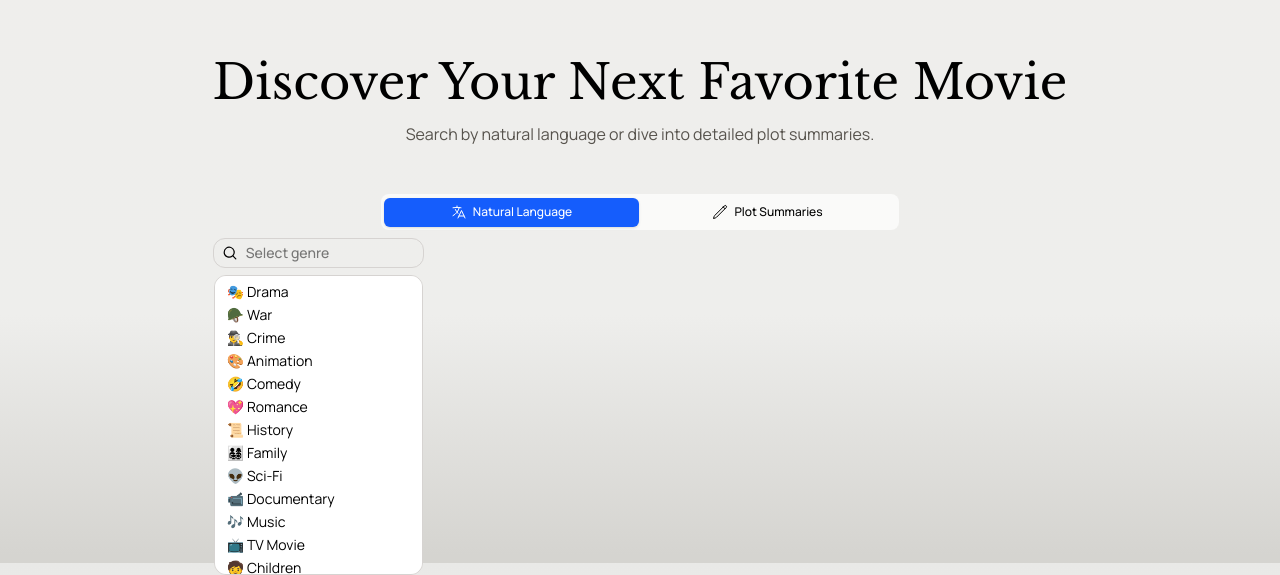
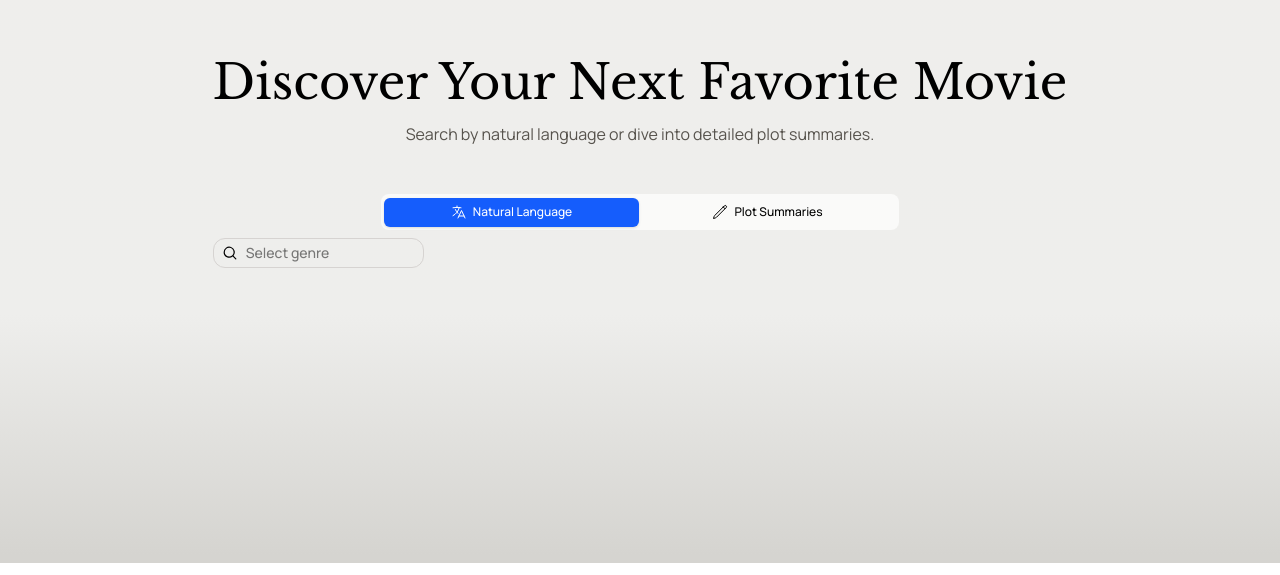
Before and after one commit to dibkb/cinema-lens-client, a React (Vite) app: page / in a window 1280 px wide. Shown: the part 237-812 px from the top of the page. Built offline with nearby package versions, Linux system fonts and the light colour scheme.

Commit message:
scrollbar

```diff
--- a/src/components/genre/select.tsx
+++ b/src/components/genre/select.tsx
@@ -3,9 +3,12 @@ import Magnifier from "../../icons/maginifer";
 import Xcircle from "@/icons/x-circle";
 import { genres } from "@/data/genre";
 import { cn } from "@/lib/utils";
+import "@/styles/scrollbar.css";
+
 const SelectGenre = () => {
   const [input, setInput] = useState("");
   const [selected, setSelected] = useState<number[]>([]);
+  const [isFocused, setIsFocused] = useState(false);
 
   const onSelectHandler = useCallback((id: number) => {
     setSelected((prev) => [...prev, id]);
@@ -14,7 +17,12 @@ const SelectGenre = () => {
     setSelected((prev) => prev.filter((item) => item !== id));
   }, []);
   const onClickHandler = useCallback(
-    (id: number) => {
+    (id: number, event: React.MouseEvent<HTMLDivElement>) => {
+      // Prevent the click from causing blur
+      if (event) {
+        event.preventDefault();
+        event.stopPropagation();
+      }
       if (selected.includes(id)) {
         onRemoveHandler(id);
       } else {
@@ -24,7 +32,17 @@ const SelectGenre = () => {
     [onRemoveHandler, onSelectHandler, selected]
   );
   return (
-    <div className="flex items-center gap-2 border border-stone-300 rounded-xl px-2 py-1 text-sm w-fit hover:border-blue-500 focus-within:border-blue-500 relative focus-within:bg-white">
+    <div
+      className="flex items-center gap-2 border border-stone-300 rounded-xl px-2 py-1 text-sm w-fit hover:border-blue-500 focus-within:border-blue-500 relative focus-within:bg-white"
+      tabIndex={0}
+      onFocus={() => setIsFocused(true)}
+      onBlur={(e) => {
+        // Only blur if we're not clicking inside the component
+        if (!e.currentTarget.contains(e.relatedTarget)) {
+          setIsFocused(false);
+        }
+      }}
+    >
       <Magnifier />
       <input
         type="text"
@@ -41,16 +59,17 @@ const SelectGenre = () => {
           />
         )}
       </div>
-      <main className="absolute top-9 right-0 border bg-white border-stone-300 rounded-xl w-full py-1 overflow-y-auto max-h-[300px]">
+      {isFocused && (
+        <main className="absolute top-9 right-0 border bg-white border-stone-300 rounded-xl w-full py-1 overflow-y-auto max-h-[300px] scrollbar-hide">
           {genres.map((item) => (
             <div
               key={item.id}
               className={cn(
-              "flex items-center gap-2 hover:bg-stone-100 cursor-pointer px-2 py-[1px] rounded-md mx-1 my-[1px] justify-between",
+                "flex items-center gap-2 hover:bg-blue-50 hover:text-blue-600 cursor-pointer px-2 py-[1px] rounded-md mx-1 my-[1px] justify-between",
                 selected.includes(item.id) && " text-blue-600"
               )}
-            onClick={() => {
-              onClickHandler(item.id);
+              onClick={(e) => {
+                onClickHandler(item.id, e);
               }}
             >
               <p>{item.name}</p>
@@ -63,6 +82,7 @@ const SelectGenre = () => {
             </div>
           ))}
         </main>
+      )}
     </div>
   );
 };
--- /dev/null
+++ b/src/styles/scrollbar.css
@@ -0,0 +1,10 @@
+/* Hide scrollbar for Chrome, Safari and Opera */
+.scrollbar-hide::-webkit-scrollbar {
+  display: none;
+}
+
+/* Hide scrollbar for IE, Edge and Firefox */
+.scrollbar-hide {
+  -ms-overflow-style: none; /* IE and Edge */
+  scrollbar-width: none; /* Firefox */
+}
```
Lines whose indentation alone changed are shown as unchanged.
